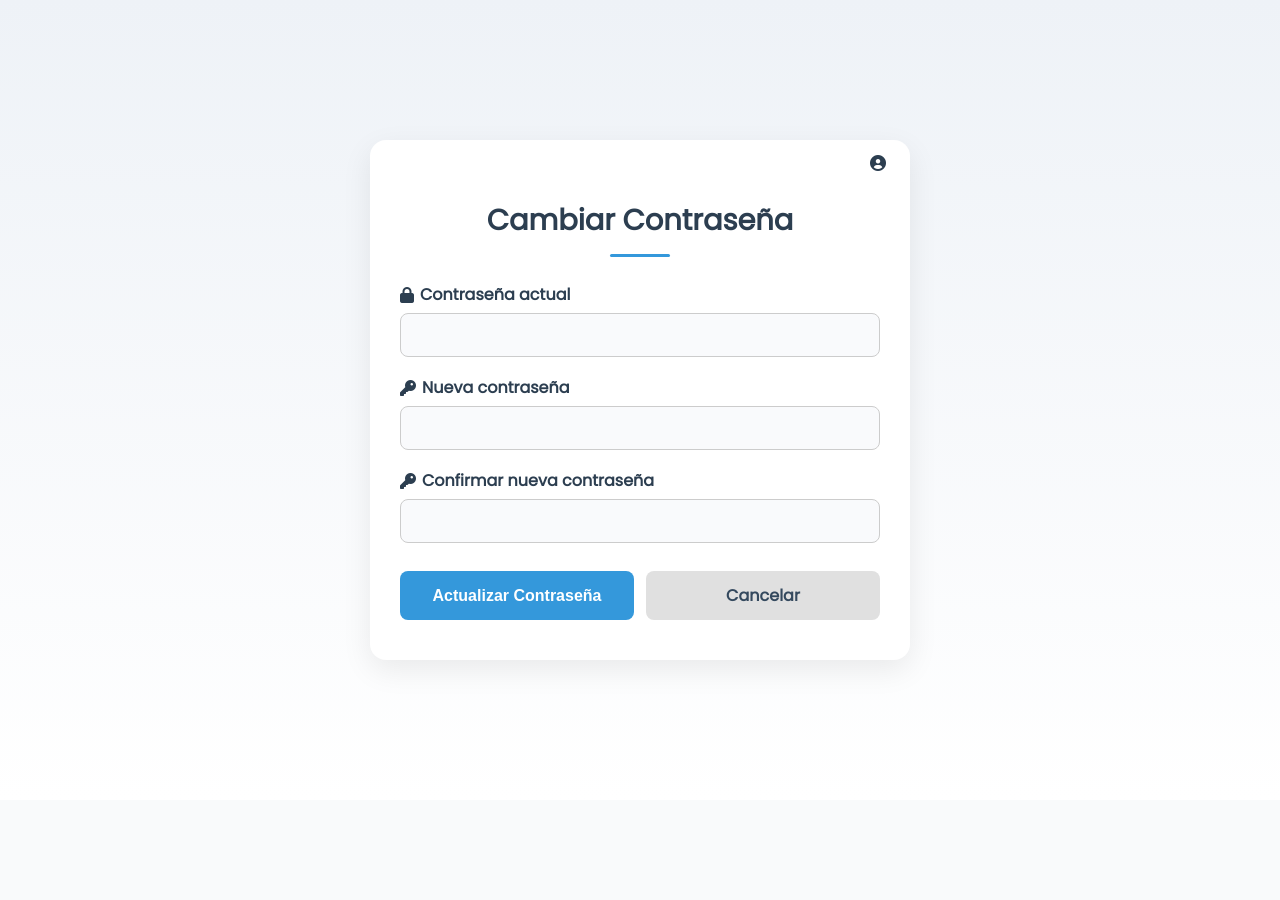
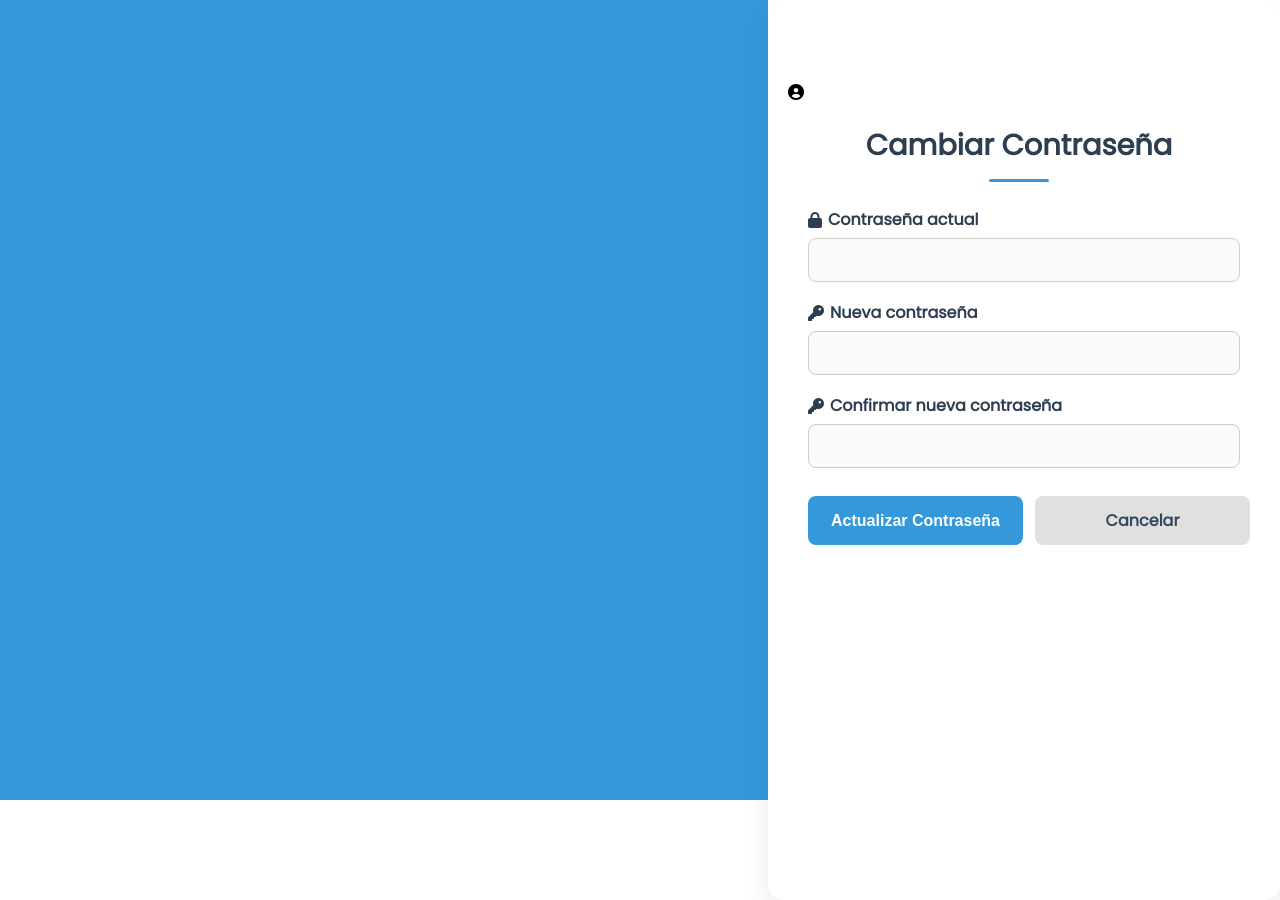
Before and after one commit to dsalazar-lectures/CI0136-I2025-final-project, a Flask app: template app/templates/change_password.html in a window 1280 px wide. Before the commit the page ends 620 px from the top, so only its background shows below. Run offline with Flask 3, Linux system fonts and the light colour scheme; the template is opened without the code that fills it, so the values that code supplies are empty.

Commit message:
style changes

```diff
--- a/app/static/acount_style.css
+++ b/app/static/acount_style.css
@@ -1,24 +1,54 @@
+
 body {
-    font-family: 'Poppins', sans-serif;
-    background: linear-gradient(to bottom, #eef2f7, #ffffff);
-    color: #34495e;
   margin: 0;
   padding: 0;
+  font-family: 'Poppins', sans-serif;
   display: flex;
-    justify-content: center;
-    align-items: center;
-    min-height: 100vh;
+  height: 100vh;
+  overflow: hidden;
 }
+
+
+.wrapper {
+  display: flex;
+  height: 100%;
+  width: 100%;
+  margin: 0;
+}
+
+
+.left-side {
+  flex: 1;
+  background-color: #3498db;
+  margin: 0;
+}
+
 
 .container {
   position: relative;
+  flex: 0 1 40%;
+  padding-top: 80px;
+  background: #fff;
+  box-shadow: 0 10px 30px rgba(0, 0, 0, 0.08);
+  border-radius: 16px;
+  display: flex;
+  justify-content: flex-start;
+  align-items: flex-start;
+  height: 100%;
+  padding-bottom: 20px;
+  margin-left: 0;
+  border-left: none;
+}
+
+
+.content-box {
   width: 100%;
-    max-width: 480px;
-    background: #fff;
-    padding: 40px 30px;
-    box-shadow: 0 10px 30px rgba(0,0,0,0.08);
-    border-radius: 16px;
+  padding: 0 30px;
+  display: flex;
+  flex-direction: column;
+  padding-left: 20px;
 }
+
 
 h1 {
   text-align: center;
@@ -35,10 +65,14 @@ body {
   border-radius: 2px;
 }
 
+
 .form-box {
   display: flex;
   flex-direction: column;
   gap: 18px;
+  flex-grow: 1;
+  justify-content: flex-start;
+  padding-left: 20px;
 }
 
 .form-group {
@@ -61,14 +95,8 @@ body {
   border-radius: 8px;
   font-size: 1rem;
   background-color: #f9fafc;
-    transition: border 0.3s, box-shadow 0.3s;
-  }
-
-  .form-group input:focus {
-    border-color: #3498db;
-    outline: none;
-    box-shadow: 0 0 6px rgba(52, 152, 219, 0.3);
-    background-color: #fff;
+  max-width: 100%;
+  width: calc(100% - 40px);
 }
 
 .form-actions {
@@ -88,7 +116,7 @@ body {
   cursor: pointer;
   font-size: 1rem;
   border: none;
-    transition: background-color 0.3s;
+  width: auto;
 }
 
 .btn.primary {
@@ -96,29 +124,31 @@ body {
   color: #fff;
 }
 
-  .btn.primary:hover {
-    background-color: #2980b9;
-  }
-
 .btn.secondary {
   background-color: #e0e0e0;
   color: #34495e;
 }
 
-  .btn.secondary:hover {
-    background-color: #cfcfcf;
-  }
 
-  /* Flash messages styling */
 .flash-messages {
-    margin-bottom: 20px;
+  position: absolute;
+  top: 20px;
+  left: 20px;
+  right: 20px;
+  z-index: 10;
+  display: flex;
+  justify-content: center;
+  pointer-events: none;
 }
 
 .flash {
-    padding: 10px;
+  pointer-events: auto;
+  padding: 10px 20px;
   border-radius: 8px;
-    margin-bottom: 10px;
-    font-weight: 500;
+  box-shadow: 0 2px 8px rgba(0, 0, 0, 0.1);
+  max-width: 100%;
+  text-align: center;
+  margin: 0 auto;
 }
 
 .flash.success {
@@ -130,20 +160,3 @@ body {
   background-color: #f8d7da;
   color: #721c24;
 }
-
-  .user-info {
-    position: absolute;
-    top: 15px;
-    right: 20px;
-    display: flex;
-    align-items: center;
-    gap: 4px;
-    font-size: 0.75rem;
-    color: #2c3e50;
-    font-weight: 400;
-  }
-
-  .user-info i {
-    font-size: 1rem;
-    color: #2c3e50;
-  }
--- a/app/templates/change_password.html
+++ b/app/templates/change_password.html
@@ -9,23 +9,31 @@
   <link rel="stylesheet" href="../static/acount_style.css"/>
   <link href="https://cdnjs.cloudflare.com/ajax/libs/font-awesome/6.0.0-beta3/css/all.min.css" rel="stylesheet"/>
 </head>
+
 <body>
+  <div class="wrapper">
+    <!-- Right Column -->
+    <div class="left-side"></div>
+
+    <!-- Form Container -->
     <div class="container">
+      <!-- Flask Messages -->
+      <div class="flash-messages">
+        {% with messages = get_flashed_messages(with_categories=true) %}
+          {% if messages %}
+            {% for category, message in messages %}
+              <div class="flash {{ category }}">{{ message }}</div>
+            {% endfor %}
+          {% endif %}
+        {% endwith %}
+      </div>
 
+      <!-- Content -->
+      <div class="content-box">
         <div class="user-info">
           <i class="fas fa-user-circle"></i>
           <span class="username">{{ user_name }}</span>
         </div>
-
-    {% with messages = get_flashed_messages(with_categories=true) %}
-      {% if messages %}
-        <div class="flash-messages">
-          {% for category, message in messages %}
-            <div class="flash {{ category }}">{{ message }}</div>
-          {% endfor %}
-        </div>
-      {% endif %}
-    {% endwith %}
 
         <header>
           <h1>Cambiar Contraseña</h1>
@@ -56,5 +64,7 @@
           </form>
         </section>
       </div>
+    </div>
+  </div>
 </body>
 </html>
```
Lines whose indentation alone changed are shown as unchanged.
